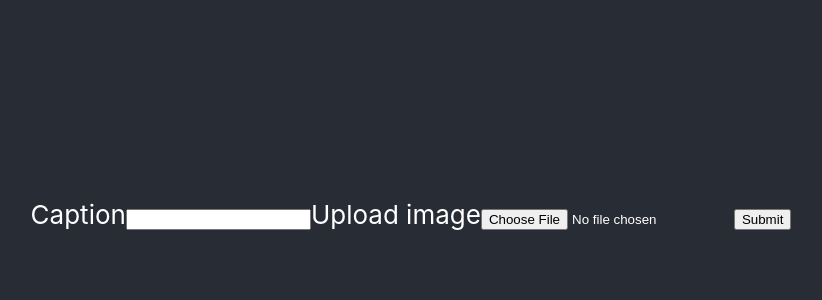
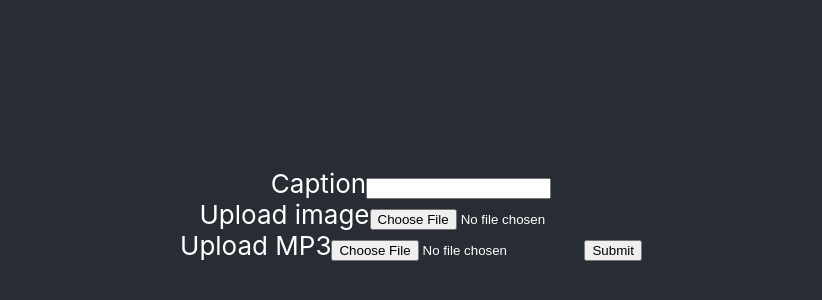
Before and after one commit to JCGuest/f1api, a React (Create React App) app in the folder client/: page / in a window 1280 px wide. Shown: the part 186-486 px from the top of the page, without its empty margins (229-1051 px from the left). Built offline with nearby package versions, Linux system fonts and the light colour scheme.

Commit message:
added handleAudio to App

```diff
--- a/client/src/App.js
+++ b/client/src/App.js
@@ -9,10 +9,19 @@ function App() {
   const [loading, setLoading] = useState(false);
   const [url, setUrl] = useState("");
 
+  const handleAudio = async e => {
+    e.persist();
+    e.preventDefault();
+    const file = e.target[2].files[0]
+    if (!file) console.log("no file");
+    console.log(file);
+  }
+
   const handleSubmit = async e => {
     e.preventDefault();
+    if (e.target[2].files[0]) handleAudio(e);
+    // console.log(e)
     const file = e.target[1].files[0];
-    console.log(file)
     if (!file) return;
 
     setLoading(true);
@@ -53,13 +62,20 @@ function App() {
           <label htmlFor="caption">
             Caption
           </label>
-          <input type="text" name="caption" />
+            <input type="text" name="caption" />
+          <br></br>
+
           <label htmlFor="image" >
             Upload image
           </label>
-          <input type="file" name="image" accept="image/*" />
+            <input type="file" name="image" accept="image/*" />
+          <br></br>
 
-          <input type="submit" value="Submit" />
+          <label htmlFor="audio">
+            Upload MP3
+          </label>
+            <input type="file" name="audio" accept="audio/*"/>
+            <input type="submit" value="Submit" />
        </form>
       </header>
     </div>
```
